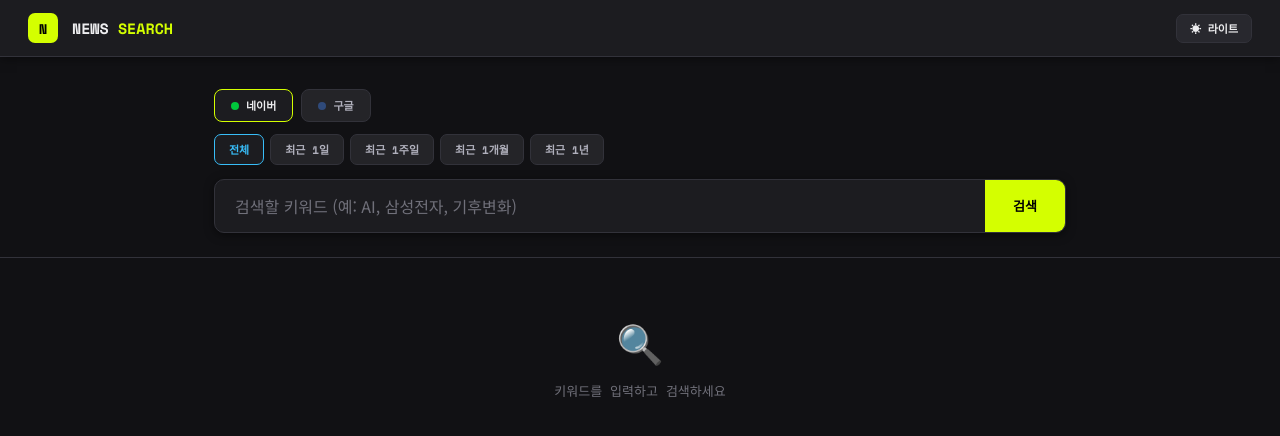
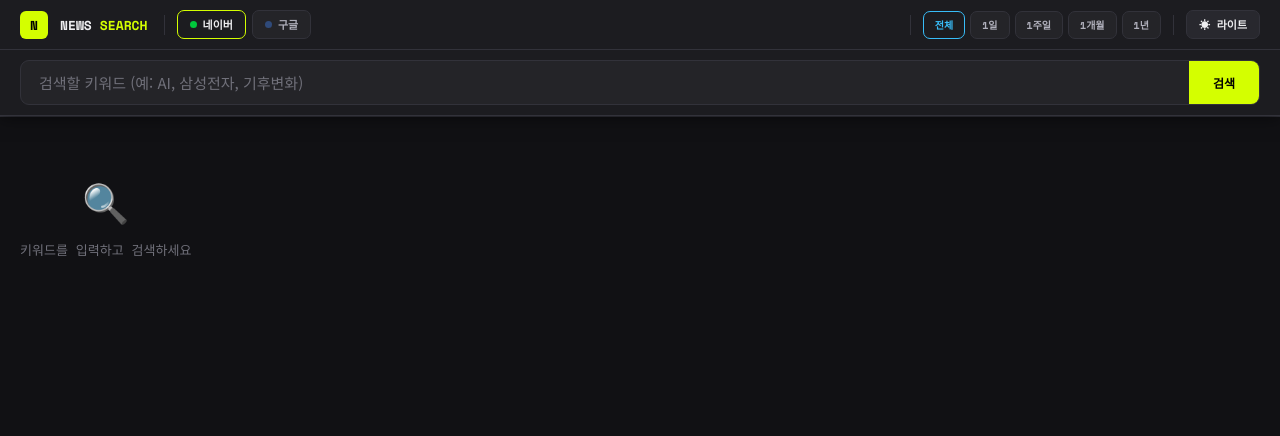
Before and after one commit to Jang1117/news, a plain HTML site: page index.html in a window 1280 px wide. Drawn offline with nearby package versions, Linux system fonts and the light colour scheme.

Commit message:
Update index.html

```diff
--- a/index.html
+++ b/index.html
@@ -46,123 +46,152 @@
             min-height: 100vh; transition: background .25s, color .25s;
         }
 
-        /* ══ 헤더 ══════════════════════════════════════════════════ */
-        header {
-            position: sticky; top: 0; z-index: 300;
-            background: var(--surface); border-bottom: 1px solid var(--border);
-            box-shadow: 0 1px 10px var(--shadow);
-            padding: 13px 28px; display: flex; align-items: center; gap: 14px;
+        /* ══ 플로팅 패널 ════════════════════════════════════════════ */
+        .floating-panel {
+            position: fixed; top: 0; left: 0; right: 0; z-index: 300;
+            background: var(--surface);
+            border-bottom: 1px solid var(--border);
+            box-shadow: 0 2px 16px var(--shadow);
+        }
+
+        /* 상단 바: 로고 + 소스 + 기간 + 테마 */
+        .top-bar {
+            display: flex; align-items: center; gap: 12px;
+            padding: 10px 20px;
+            border-bottom: 1px solid var(--border);
+            flex-wrap: wrap;
         }
         .logo-mark {
-            width: 30px; height: 30px; background: var(--accent);
-            border-radius: 7px; display: flex; align-items: center; justify-content: center;
-            font-family: 'Space Mono', monospace; font-weight: 700; font-size: 14px;
+            width: 28px; height: 28px; background: var(--accent);
+            border-radius: 6px; display: flex; align-items: center; justify-content: center;
+            font-family: 'Space Mono', monospace; font-weight: 700; font-size: 13px;
             color: #000; flex-shrink: 0;
         }
-        header h1 {
-            font-family: 'Space Mono', monospace; font-size: 15px;
-            font-weight: 700; color: var(--text); flex: 1;
+        .top-bar h1 {
+            font-family: 'Space Mono', monospace; font-size: 13px;
+            font-weight: 700; color: var(--text); margin-right: 4px; white-space: nowrap;
         }
-        header h1 span { color: var(--accent); }
-        .theme-btn {
-            background: var(--chip-bg); border: 1px solid var(--border);
-            border-radius: 7px; padding: 5px 13px; cursor: pointer;
-            font-family: 'Space Mono', monospace; font-size: 11px; font-weight: 700;
-            color: var(--text); transition: background .15s; white-space: nowrap;
+        .top-bar h1 span { color: var(--accent); }
+
+        /* 구분선 */
+        .bar-divider {
+            width: 1px; height: 20px; background: var(--border); flex-shrink: 0;
         }
-        .theme-btn:hover { background: var(--chip-hov); }
 
-        /* ══ 컨트롤 패널 ════════════════════════════════════════════ */
-        .control-panel { max-width: 900px; margin: 32px auto 0; padding: 0 24px; }
-
-        /* 소스 체크박스 그룹 */
-        .source-group { display: flex; flex-wrap: wrap; gap: 8px; margin-bottom: 12px; }
+        /* 소스 그룹 (왼쪽) */
+        .source-group {
+            display: flex; flex-wrap: wrap; gap: 6px; flex: 1;
+        }
         .src-label {
-            display: inline-flex; align-items: center; gap: 7px;
-            padding: 7px 16px; border-radius: 8px;
+            display: inline-flex; align-items: center; gap: 6px;
+            padding: 5px 12px; border-radius: 7px;
             border: 1.5px solid var(--border); background: var(--surface2);
             cursor: pointer; user-select: none;
             font-family: 'Space Mono', monospace; font-size: 11px; font-weight: 700;
             color: var(--text-sub); transition: border-color .15s, background .15s, color .15s;
+            white-space: nowrap;
         }
         .src-label input[type="checkbox"] { display: none; }
         .src-label .dot {
-            width: 8px; height: 8px; border-radius: 50%; flex-shrink: 0; opacity: .4;
+            width: 7px; height: 7px; border-radius: 50%; flex-shrink: 0; opacity: .4;
             transition: opacity .15s;
         }
         .src-label.checked { border-color: var(--accent); background: var(--surface); color: var(--text); }
         .src-label.checked .dot { opacity: 1; }
         .src-label:hover:not(.checked) { border-color: var(--muted); color: var(--text); }
 
-        /* 기간 필터 */
-        .period-group { display: flex; gap: 6px; margin-bottom: 14px; flex-wrap: wrap; }
+        /* 기간 그룹 (오른쪽) */
+        .period-group {
+            display: flex; gap: 5px; flex-wrap: wrap; justify-content: flex-end;
+        }
         .period-btn {
-            padding: 6px 14px; border-radius: 7px;
+            padding: 5px 11px; border-radius: 7px;
             border: 1.5px solid var(--border); background: var(--surface2);
             cursor: pointer; font-family: 'Space Mono', monospace;
-            font-size: 11px; font-weight: 700; color: var(--text-sub);
+            font-size: 10px; font-weight: 700; color: var(--text-sub);
             transition: border-color .15s, background .15s, color .15s;
+            white-space: nowrap;
         }
         .period-btn.active { border-color: var(--accent2); color: var(--accent2); background: var(--surface); }
         .period-btn:hover:not(.active) { border-color: var(--muted); color: var(--text); }
 
-        /* 검색창 */
+        .theme-btn {
+            background: var(--chip-bg); border: 1px solid var(--border);
+            border-radius: 7px; padding: 5px 12px; cursor: pointer;
+            font-family: 'Space Mono', monospace; font-size: 11px; font-weight: 700;
+            color: var(--text); transition: background .15s; white-space: nowrap; flex-shrink: 0;
+        }
+        .theme-btn:hover { background: var(--chip-hov); }
+
+        /* 검색창 바 */
+        .search-bar {
+            padding: 10px 20px;
+        }
         .search-row {
-            display: flex; border: 1.5px solid var(--border); border-radius: 10px;
-            overflow: hidden; background: var(--surface);
-            box-shadow: 0 2px 10px var(--shadow); transition: border-color .2s;
+            display: flex; border: 1.5px solid var(--border); border-radius: 9px;
+            overflow: hidden; background: var(--surface2);
+            transition: border-color .2s;
         }
-        .search-row:focus-within { border-color: var(--accent); }
+        .search-row:focus-within { border-color: var(--accent); background: var(--surface); }
         .search-row input {
             flex: 1; background: transparent; border: none; outline: none;
-            padding: 14px 20px; font-size: 16px; font-weight: 500;
+            padding: 11px 18px; font-size: 15px; font-weight: 500;
             font-family: 'Noto Sans KR', sans-serif; color: var(--text);
         }
         .search-row input::placeholder { color: var(--muted); font-weight: 400; }
         .search-row button {
-            background: var(--accent); border: none; padding: 0 28px; cursor: pointer;
-            font-family: 'Space Mono', monospace; font-size: 13px; font-weight: 700;
+            background: var(--accent); border: none; padding: 0 24px; cursor: pointer;
+            font-family: 'Space Mono', monospace; font-size: 12px; font-weight: 700;
             color: #000; transition: opacity .15s; white-space: nowrap;
         }
         .search-row button:hover { opacity: .85; }
         .search-row button:disabled { opacity: .35; cursor: not-allowed; }
 
-        /* ══ 검색 기록 ══════════════════════════════════════════════ */
-        .history-wrap { max-width: 900px; margin: 14px auto 0; padding: 0 24px; }
-        .history-header {
-            display: flex; align-items: center; justify-content: space-between; margin-bottom: 9px;
+        /* 검색 기록 바 */
+        .history-bar {
+            padding: 0 20px 10px;
+            border-top: 1px solid var(--border);
+        }
+        .history-bar-inner {
+            display: flex; align-items: flex-start; gap: 10px; padding-top: 8px;
         }
         .history-label {
-            font-family: 'Space Mono', monospace; font-size: 10px;
+            font-family: 'Space Mono', monospace; font-size: 9px;
             letter-spacing: 2px; text-transform: uppercase; color: var(--muted);
+            padding-top: 6px; white-space: nowrap; flex-shrink: 0;
         }
-        .history-actions { display: flex; gap: 7px; }
+        .history-list { display: flex; flex-wrap: wrap; gap: 6px; flex: 1; }
+        .h-chip {
+            display: inline-flex; align-items: center; gap: 4px;
+            background: var(--chip-bg); border: 1px solid var(--border);
+            border-radius: 20px; padding: 4px 8px 4px 12px;
+            font-size: 12px; font-weight: 500; color: var(--text);
+            cursor: pointer; transition: background .15s, border-color .15s; user-select: none;
+        }
+        .h-chip:hover { background: var(--chip-hov); border-color: var(--accent); }
+        .h-chip .del { font-size: 14px; line-height: 1; color: var(--muted); transition: color .15s; }
+        .h-chip .del:hover { color: #f87171; }
+        .history-actions { display: flex; gap: 6px; align-items: flex-start; padding-top: 4px; flex-shrink: 0; }
         .hbtn {
-            font-family: 'Space Mono', monospace; font-size: 10px; font-weight: 700;
+            font-family: 'Space Mono', monospace; font-size: 9px; font-weight: 700;
             background: none; border: 1px solid var(--border); border-radius: 5px;
-            padding: 3px 10px; cursor: pointer; color: var(--muted);
-            transition: color .15s, border-color .15s, background .15s;
+            padding: 3px 9px; cursor: pointer; color: var(--muted);
+            transition: color .15s, border-color .15s, background .15s; white-space: nowrap;
         }
         .hbtn:hover { color: var(--text); border-color: var(--muted); }
         .hbtn.export { color: var(--accent2); border-color: var(--accent2); }
         .hbtn.export:hover { background: rgba(56,189,248,.08); }
-        .history-list { display: flex; flex-wrap: wrap; gap: 7px; }
-        .h-chip {
-            display: inline-flex; align-items: center; gap: 5px;
-            background: var(--chip-bg); border: 1px solid var(--border);
-            border-radius: 20px; padding: 5px 10px 5px 14px;
-            font-size: 13px; font-weight: 500; color: var(--text);
-            cursor: pointer; transition: background .15s, border-color .15s; user-select: none;
-        }
-        .h-chip:hover { background: var(--chip-hov); border-color: var(--accent); }
-        .h-chip .del { font-size: 15px; line-height: 1; color: var(--muted); transition: color .15s; }
-        .h-chip .del:hover { color: #f87171; }
 
         /* ══ 결과 레이아웃 ═══════════════════════════════════════════ */
+        /* 플로팅 패널 높이만큼 body에 패딩 (JS로 동적 설정) */
+        #resultsArea {
+            display: flex; align-items: stretch;
+            min-height: calc(100vh - 200px);
+            border-top: 1px solid var(--border);
+        }
         .results-area {
-            margin-top: 24px;
             display: flex; align-items: stretch;
-            min-height: calc(100vh - 260px);
+            min-height: calc(100vh - 200px);
             border-top: 1px solid var(--border);
         }
         .results-area.single { display: block; }
@@ -175,7 +204,7 @@
 
         /* 패널 헤더 (다중일 때만) */
         .pane-header {
-            position: sticky; top: 57px; z-index: 100;
+            position: sticky; top: var(--panel-h, 120px); z-index: 100;
             background: var(--surface2); border-bottom: 1px solid var(--border);
             padding: 9px 18px; display: flex; align-items: center; gap: 9px;
         }
@@ -245,47 +274,53 @@
 </head>
 <body>
 
-<!-- 헤더 -->
-<header>
+<!-- ══ 플로팅 패널 ══ -->
+<div class="floating-panel" id="floatingPanel">
+
+    <!-- 1행: 로고 | 소스 선택(좌) | 기간 필터(우) | 테마 -->
+    <div class="top-bar">
         <div class="logo-mark">N</div>
         <h1>NEWS <span>SEARCH</span></h1>
-    <button class="theme-btn" id="themeBtn" onclick="toggleTheme()">☀ 라이트</button>
-</header>
+        <div class="bar-divider"></div>
 
-<!-- 컨트롤 패널 -->
-<div class="control-panel">
+        <!-- 소스 선택 (왼쪽) -->
+        <div class="source-group" id="sourceGroup"></div>
 
-    <!-- 소스 선택 (다중 체크) -->
-    <div class="source-group" id="sourceGroup">
-        <!-- JS로 렌더링 -->
+        <div class="bar-divider"></div>
+
+        <!-- 기간 필터 (오른쪽) -->
+        <div class="period-group" id="periodGroup">
+            <button class="period-btn active" data-days="0"   onclick="selectPeriod(this)">전체</button>
+            <button class="period-btn"        data-days="1"   onclick="selectPeriod(this)">1일</button>
+            <button class="period-btn"        data-days="7"   onclick="selectPeriod(this)">1주일</button>
+            <button class="period-btn"        data-days="30"  onclick="selectPeriod(this)">1개월</button>
+            <button class="period-btn"        data-days="365" onclick="selectPeriod(this)">1년</button>
         </div>
 
-    <!-- 기간 필터 -->
-    <div class="period-group" id="periodGroup">
-        <button class="period-btn active" data-days="0"    onclick="selectPeriod(this)">전체</button>
-        <button class="period-btn"        data-days="1"    onclick="selectPeriod(this)">최근 1일</button>
-        <button class="period-btn"        data-days="7"    onclick="selectPeriod(this)">최근 1주일</button>
-        <button class="period-btn"        data-days="30"   onclick="selectPeriod(this)">최근 1개월</button>
-        <button class="period-btn"        data-days="365"  onclick="selectPeriod(this)">최근 1년</button>
+        <div class="bar-divider"></div>
+        <button class="theme-btn" id="themeBtn" onclick="toggleTheme()">☀ 라이트</button>
     </div>
 
-    <!-- 검색창 -->
+    <!-- 2행: 검색창 -->
+    <div class="search-bar">
         <div class="search-row">
             <input type="text" id="keyword" placeholder="검색할 키워드 (예: AI, 삼성전자, 기후변화)">
             <button id="searchBtn" onclick="searchNews()">검색</button>
         </div>
     </div>
 
-<!-- 검색 기록 -->
-<div class="history-wrap" id="historyWrap" style="display:none">
-    <div class="history-header">
-        <span class="history-label">검색 기록</span>
+    <!-- 3행: 검색 기록 -->
+    <div class="history-bar" id="historyWrap" style="display:none">
+        <div class="history-bar-inner">
+            <span class="history-label">기록</span>
+            <div class="history-list" id="historyList"></div>
             <div class="history-actions">
-            <button class="hbtn export" onclick="exportJSON()">JSON 저장</button>
-            <button class="hbtn" onclick="clearHistory()">전체 삭제</button>
+                <button class="hbtn export" onclick="exportJSON()">JSON</button>
+                <button class="hbtn" onclick="clearHistory()">삭제</button>
             </div>
         </div>
-    <div class="history-list" id="historyList"></div>
+    </div>
+
 </div>
 
 <!-- 결과 -->
@@ -406,8 +441,13 @@
     const h    = loadHistory();
     const wrap = document.getElementById('historyWrap');
     const list = document.getElementById('historyList');
-    if (!h.length) { wrap.style.display = 'none'; return; }
+    if (!h.length) {
+        wrap.style.display = 'none';
+        setTimeout(adjustBodyPadding, 50);
+        return;
+    }
     wrap.style.display = 'block';
+    setTimeout(adjustBodyPadding, 50);
     list.innerHTML = h.map(kw => {
         const safe = kw.replace(/\\/g, '\\\\').replace(/'/g, "\\'");
         return `
@@ -562,6 +602,18 @@
 document.getElementById('keyword').addEventListener('keypress', e => {
     if (e.key === 'Enter') searchNews();
 });
+
+// 플로팅 패널 높이만큼 body 상단 여백 동적 설정
+function adjustBodyPadding() {
+    const panel = document.getElementById('floatingPanel');
+    const h = panel.offsetHeight;
+    document.body.style.paddingTop = h + 'px';
+    document.documentElement.style.setProperty('--panel-h', h + 'px');
+}
+const resizeObserver = new ResizeObserver(adjustBodyPadding);
+resizeObserver.observe(document.getElementById('floatingPanel'));
+adjustBodyPadding();
+
 renderHistory();
 </script>
 </body>
```
Lines whose indentation alone changed are shown as unchanged.
